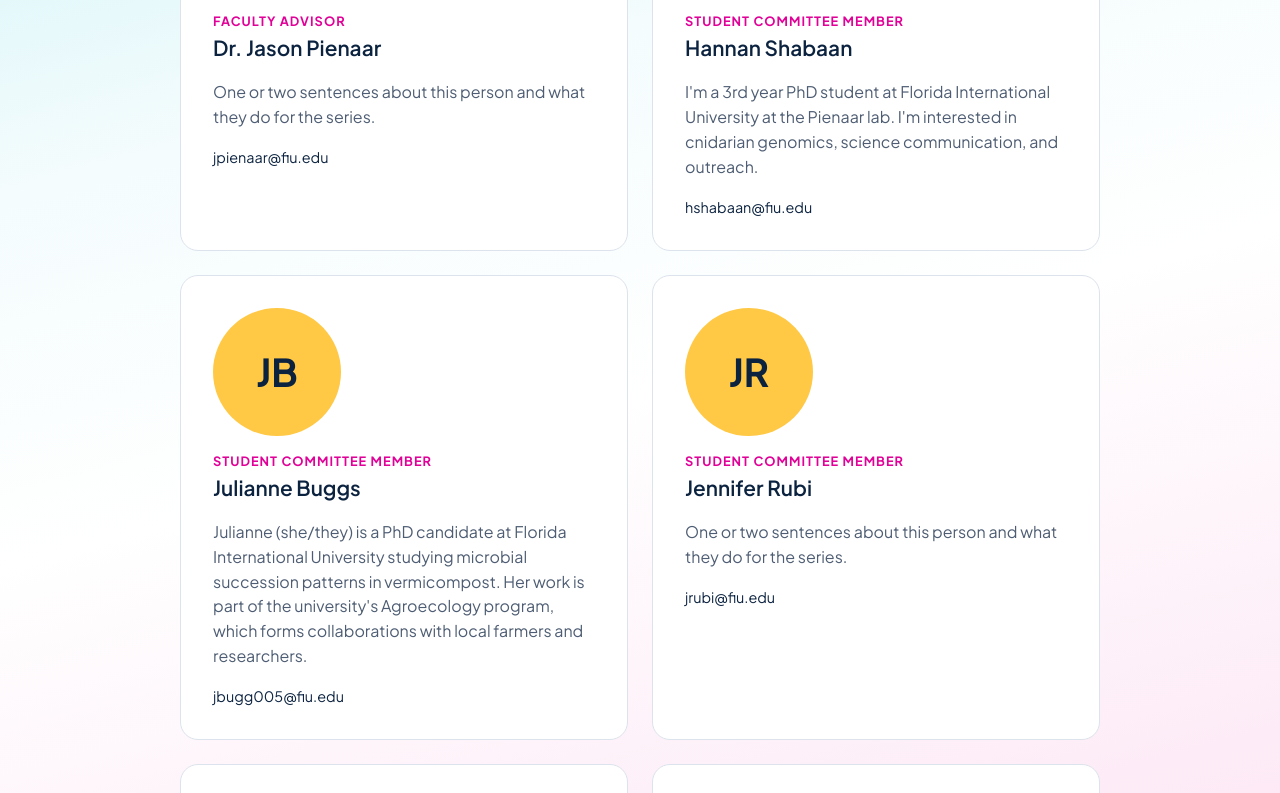
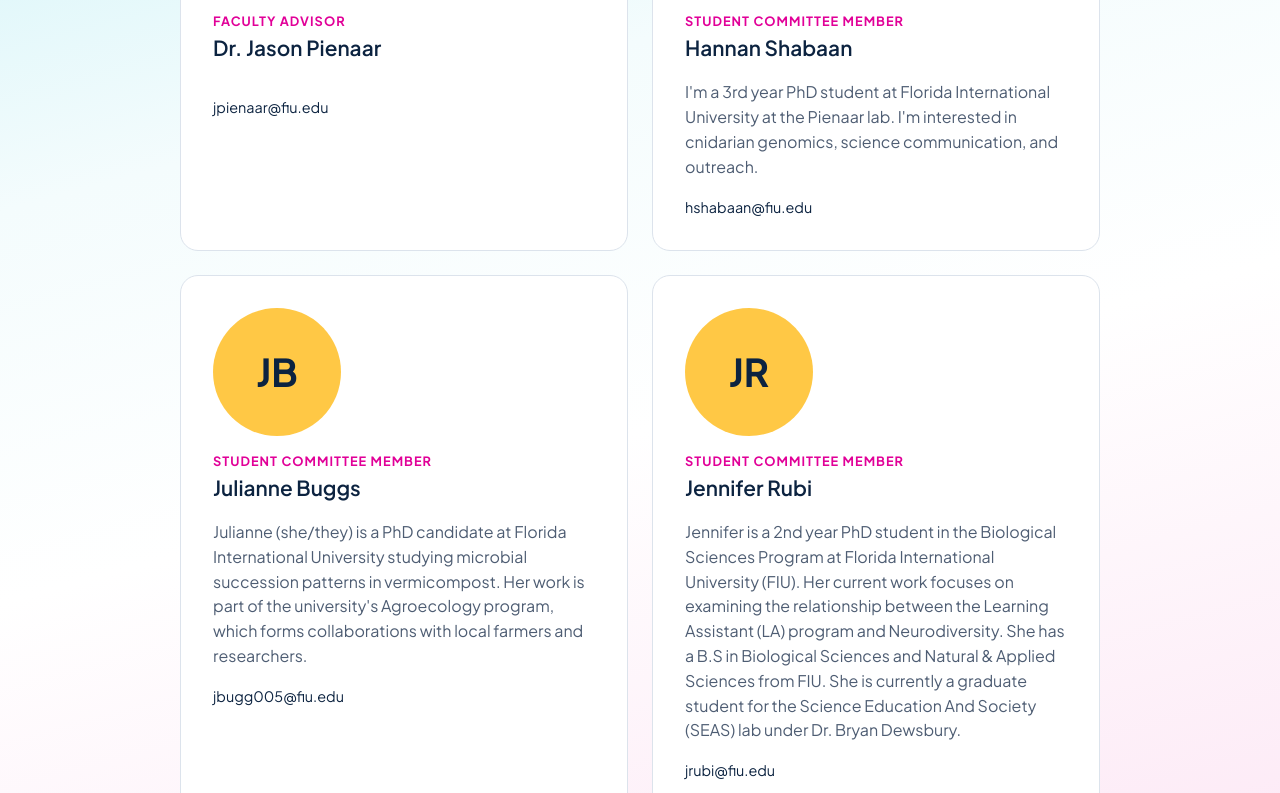
Before and after one commit to fiu-bio-seminar/fiu-bio-seminar.github.io, a Jekyll site: the page built from team.html, in a window 1280 px wide and 1400 px high, cut to the strip 434-1227 px from the top of the window. Built offline with Jekyll 4.4.1, drawn with Linux system fonts in a browser that asks for light colours.

Commit message:
Update team.yml

```diff
--- a/_data/team.yml
+++ b/_data/team.yml
@@ -6,7 +6,7 @@ intro: "The seminar is organized by a volunteer committee of postdocs, graduate
 members:
   - name: "Dr. Jason Pienaar"
     role: "Faculty Advisor"
-    bio: "One or two sentences about this person and what they do for the series."
+    bio: ""
     email: "jpienaar@fiu.edu"
     photo: "https://case.fiu.edu/about/directory/people/_assets/profiles/jason-pienaar.jpeg"
   - name: "Hannan Shabaan"
@@ -21,7 +21,7 @@ members:
     photo: ""
   - name: "Jennifer Rubi"
     role: "Student Committee Member"
-    bio: "One or two sentences about this person and what they do for the series."
+    bio: "Jennifer is a 2nd year PhD student in the Biological Sciences Program at Florida International University (FIU). Her current work focuses on examining the relationship between the Learning Assistant (LA) program and Neurodiversity. She has a B.S in Biological Sciences and Natural & Applied Sciences from FIU. She is currently a graduate student for the Science Education And Society (SEAS) lab under Dr. Bryan Dewsbury. "
     email: "jrubi@fiu.edu"
     photo: ""
   - name: "Jeidi Pinto"
```
